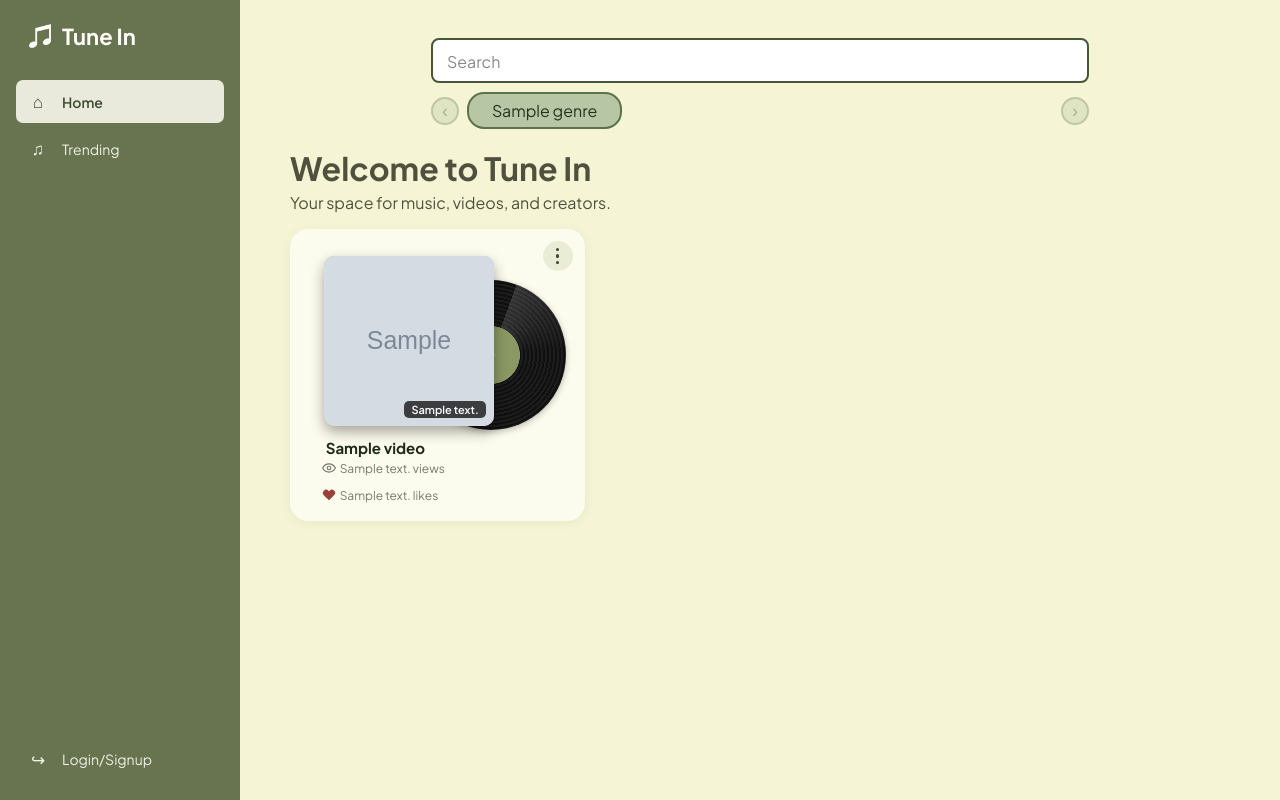
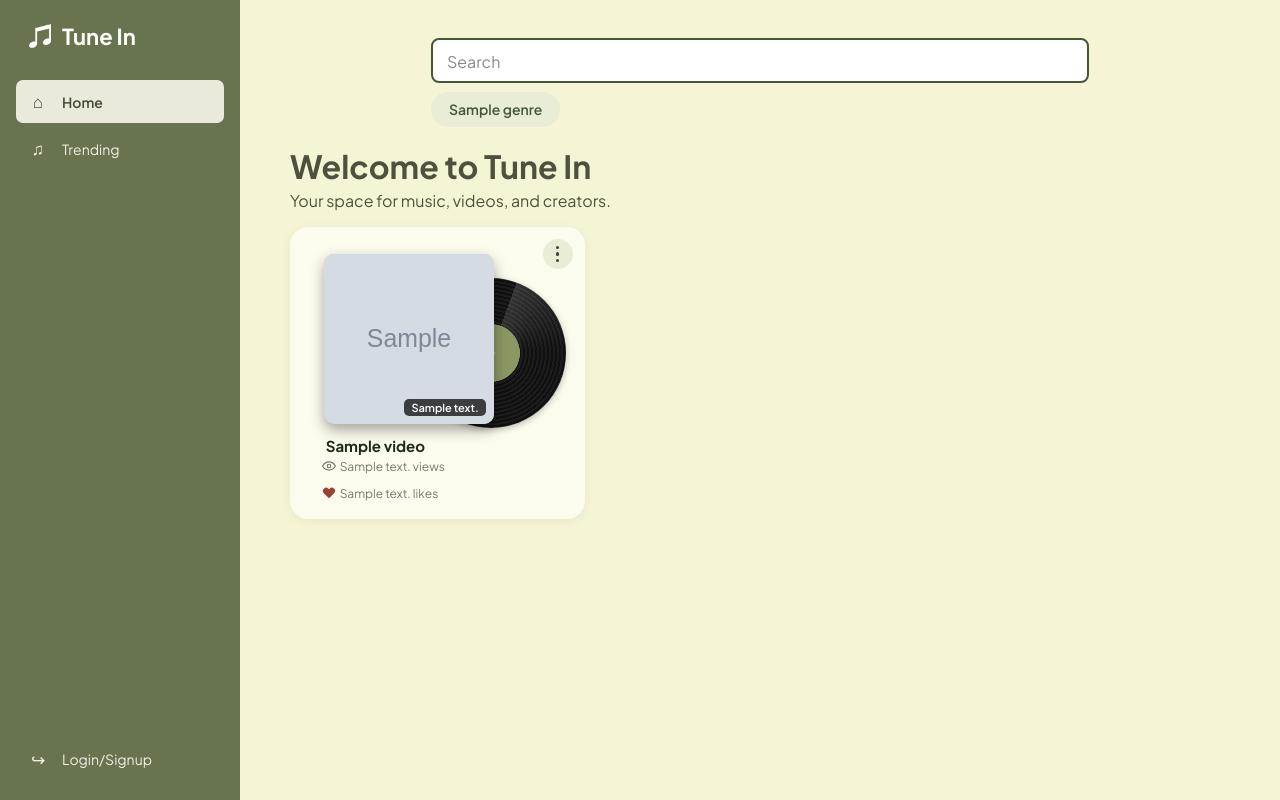
Before and after one commit to CSCI-5117-F26/developing-the-interactive-web-project-1-group-4, a Python web app: template src/developing-the-interactive-web-project-1-group-4/templates/home.html in a window 1280 px wide. Run offline with Jinja, Linux system fonts and the light colour scheme; the template is opened without the code that fills it: most values are stand-ins (such as "Sample title", 1, 10 or a date in 2020); grey boxes marked "Sample" are stand-in pictures; some libraries are stand-ins or nearby versions.

Commit message:
Genre filter fits search bar width with +N more panel

```diff
--- /dev/null
+++ b/src/developing-the-interactive-web-project-1-group-4/static/css/genre-filter.css
@@ -0,0 +1,104 @@
+/* Genre filter under the search bar: same width as the search bar (70%, centred) */
+.genre-filter {
+    position: relative;
+    width: 70%;
+    margin: 0 auto 2%;
+}
+
+/* One row. Chips are spread evenly: the first touches the left edge of the
+   search bar and the last (the "+N more" button) touches the right edge. */
+.gf-bar {
+    display: flex;
+    flex-wrap: nowrap;
+    justify-content: space-between;
+    align-items: center;
+    gap: 8px;
+    overflow: hidden;
+}
+
+.gf-chip {
+    flex: none;
+    box-sizing: border-box;
+    padding: 7px 16px;
+    border: 2px solid transparent;
+    border-radius: 999px;
+    background: #e9edd6;
+    color: #465738;
+    font-family: inherit;
+    font-size: 14px;
+    font-weight: 600;
+    line-height: 1.2;
+    white-space: nowrap;
+    text-decoration: none;
+    cursor: pointer;
+}
+
+.gf-chip:hover {
+    background: #dde4c3;
+    color: #27331a;
+}
+
+.gf-chip.active,
+.gf-chip.active:hover {
+    background: #465738;
+    color: #fcfcee;
+    box-shadow: 0 3px 8px rgba(70, 87, 56, .3);
+}
+
+.gf-more {
+    background: #fff;
+    border: 2px dashed #5c724a;
+}
+
+.gf-more[aria-expanded="true"] {
+    background: #e9edd6;
+    border-style: solid;
+}
+
+/* Hidden chips (did not fit in the row) */
+.gf-chip.gf-hide {
+    display: none;
+}
+
+/* Panel with all genres: same width as the bar, floats over the page */
+.gf-panel {
+    position: absolute;
+    top: calc(100% + 8px);
+    left: 0;
+    right: 0;
+    z-index: 60;
+    box-sizing: border-box;
+    padding: 14px 16px 16px;
+    border: 2px solid #b7c6a4;
+    border-radius: 12px;
+    background: #fcfcee;
+    box-shadow: 0 10px 24px rgba(70, 87, 56, .18);
+}
+
+.gf-panel[hidden],
+.gf-more[hidden] {
+    display: none;
+}
+
+.gf-title {
+    margin: 0 0 10px;
+    color: #5c724a;
+    font-size: 11px;
+    font-weight: 800;
+    letter-spacing: .07em;
+}
+
+.gf-all {
+    display: flex;
+    flex-wrap: wrap;
+    gap: 8px;
+}
+
+.gf-panel .gf-chip {
+    padding: 6px 14px;
+    font-size: 13px;
+}
+
+@media (max-width: 768px) {
+    .gf-chip { padding: 6px 12px; font-size: 13px; }
+}
--- /dev/null
+++ b/src/developing-the-interactive-web-project-1-group-4/static/js/genreFilter.js
@@ -0,0 +1,70 @@
+// Genre filter: show as many genres as fit inside the search bar's width,
+// put the rest behind the "+N more" button.
+(() => {
+    document.querySelectorAll("[data-genre-filter]").forEach(root => {
+        const bar = root.querySelector(".gf-bar");
+        const more = root.querySelector(".gf-more");
+        const count = root.querySelector(".gf-count");
+        const panel = root.querySelector(".gf-panel");
+        const chips = [...bar.querySelectorAll(".gf-chip:not(.gf-more)")];
+        if (!more || !panel || !chips.length) return;
+
+        const GAP = 8;
+
+        function layout() {
+            // Show everything first so the real widths can be measured.
+            chips.forEach(chip => chip.classList.remove("gf-hide"));
+            more.hidden = false;
+            count.textContent = String(chips.length);
+            const widths = chips.map(chip => chip.offsetWidth);
+            const moreWidth = more.offsetWidth;
+            const room = bar.clientWidth;
+            const activeIndex = chips.findIndex(chip => chip.classList.contains("active"));
+
+            const total = widths.reduce((sum, w) => sum + w, 0) + GAP * (chips.length - 1);
+            if (total <= room) {                 // everything fits: no "more" button needed
+                more.hidden = true;
+                return;
+            }
+
+            // Largest number of chips that fits next to the "more" button.
+            // If the selected genre would be hidden, it takes the last visible slot.
+            let visible = [];
+            for (let n = chips.length - 1; n >= 0; n--) {
+                let indexes = Array.from({ length: n }, (_, i) => i);
+                if (activeIndex >= n && activeIndex !== -1 && n > 0) {
+                    indexes = indexes.slice(0, n - 1).concat(activeIndex);
+                }
+                const used = indexes.reduce((sum, i) => sum + widths[i], 0)
+                    + moreWidth + GAP * indexes.length;
+                if (used <= room) {
+                    visible = indexes;
+                    break;
+                }
+            }
+
+            chips.forEach((chip, i) => chip.classList.toggle("gf-hide", !visible.includes(i)));
+            count.textContent = String(chips.length - visible.length);
+        }
+
+        function setOpen(open) {
+            panel.hidden = !open;
+            more.setAttribute("aria-expanded", String(open));
+        }
+
+        more.addEventListener("click", () => setOpen(panel.hidden));
+        document.addEventListener("click", event => {
+            if (!root.contains(event.target)) setOpen(false);
+        });
+        document.addEventListener("keydown", event => {
+            if (event.key === "Escape" && !panel.hidden) {
+                setOpen(false);
+                more.focus();
+            }
+        });
+
+        window.addEventListener("resize", layout);
+        if (document.fonts && document.fonts.ready) document.fonts.ready.then(layout);
+        layout();
+    });
+})();
--- /dev/null
+++ b/src/developing-the-interactive-web-project-1-group-4/templates/genreFilter.html
@@ -0,0 +1,26 @@
+{# Genre filter under the search bar: as many genres as fit in the search bar's width,
+   then a "+N more" button that opens a panel with every genre.
+   items = list of {name, url, active}. #}
+{% macro genreFilter(items) %}
+<link rel="stylesheet" href="{{ url_for('static', filename='css/genre-filter.css') }}">
+<div class="genre-filter" data-genre-filter>
+    <div class="gf-bar">
+        {% for item in items %}
+            <a class="gf-chip pure-button{{ ' active' if item.active }}" href="{{ item.url }}">{{ item.name }}</a>
+        {% endfor %}
+        <button type="button" class="gf-chip gf-more pure-button" aria-expanded="false" aria-controls="gfPanel" hidden>
+            +<span class="gf-count">0</span> more <span aria-hidden="true">&#9662;</span>
+        </button>
+    </div>
+
+    <div class="gf-panel" id="gfPanel" hidden>
+        <p class="gf-title">ALL GENRES</p>
+        <div class="gf-all">
+            {% for item in items %}
+                <a class="gf-chip pure-button{{ ' active' if item.active }}" href="{{ item.url }}">{{ item.name }}</a>
+            {% endfor %}
+        </div>
+    </div>
+</div>
+<script src="{{ url_for('static', filename='js/genreFilter.js') }}"></script>
+{% endmacro %}
--- a/src/developing-the-interactive-web-project-1-group-4/templates/home.html
+++ b/src/developing-the-interactive-web-project-1-group-4/templates/home.html
@@ -1,5 +1,6 @@
 {% extends "base.html" %}
 {% from "videoStats.html" import videoStats %}
+{% from "genreFilter.html" import genreFilter %}
 {% block title %}Home - Generation{% endblock %}
 
 {% block content %}
@@ -9,22 +10,16 @@
     <!-- search bar -->
     {% include "searchBar.html" %}
 
-    <!-- tags area -->
-    <div class="tag-scroller">
-    <button type="button" class="tag-arrow tag-arrow-left" aria-label="Scroll genres left">‹</button>
-
-    <div class="tag-container">
-        {% for genre in genres %}
-            {% if genre.name == selected_genre %}
-                <a class="tag active" href="{{ url_for('homePage.home') }}">{{ genre.name }}</a>
-            {% else %}
-                <a class="tag" href="{{ url_for('homePage.home', genre=genre.name) }}">{{ genre.name }}</a>
-            {% endif %}
-        {% endfor %}
-    </div>
-
-    <button type="button" class="tag-arrow tag-arrow-right" aria-label="Scroll genres right">›</button>
-</div>
+    <!-- genre filters: as many as fit under the search bar, the rest behind "+N more" -->
+    {% set genreItems = [] %}
+    {% for genre in genres %}
+        {% set _ = genreItems.append({
+            "name": genre.name,
+            "active": genre.name == selected_genre,
+            "url": url_for('homePage.home') if genre.name == selected_genre else url_for('homePage.home', genre=genre.name)
+        }) %}
+    {% endfor %}
+    {{ genreFilter(genreItems) }}
 
     <h1>Welcome to Tune In</h1>
     <p>Your space for music, videos, and creators.</p>
```
Also changed, not shown: src/developing-the-interactive-web-project-1-group-4/templates/manageVideos.html (+10 -15 lines).
